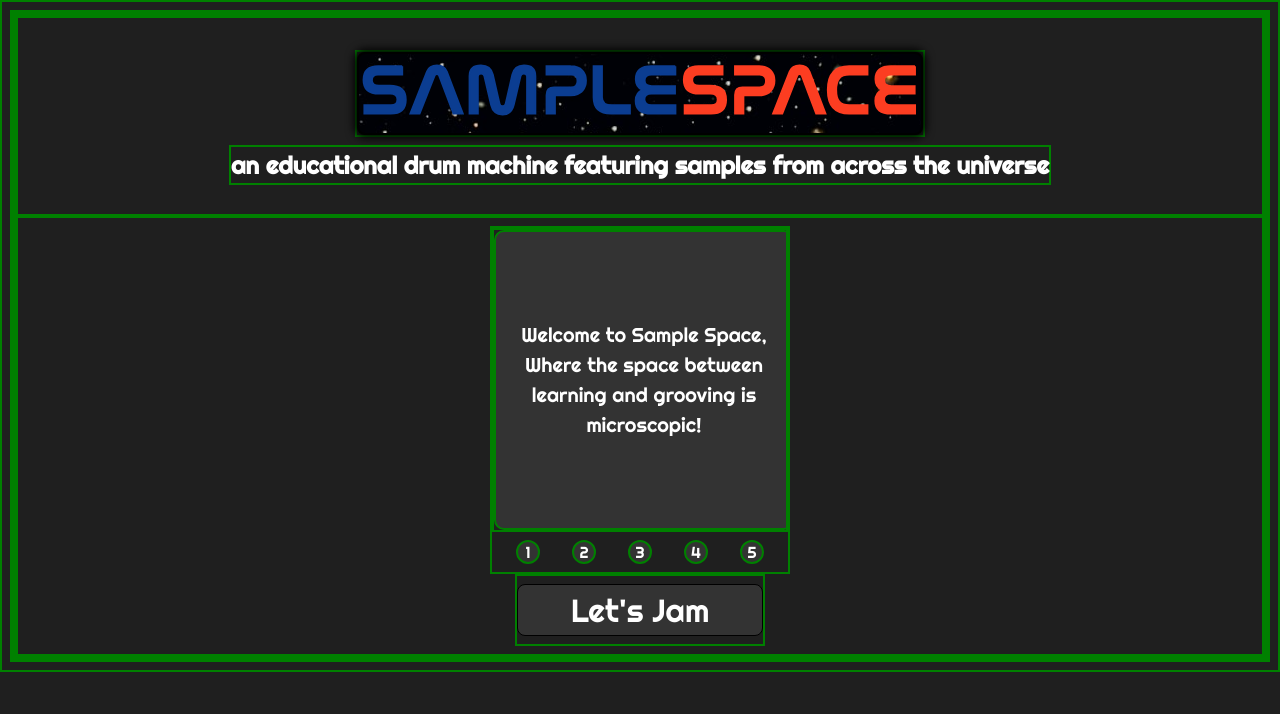
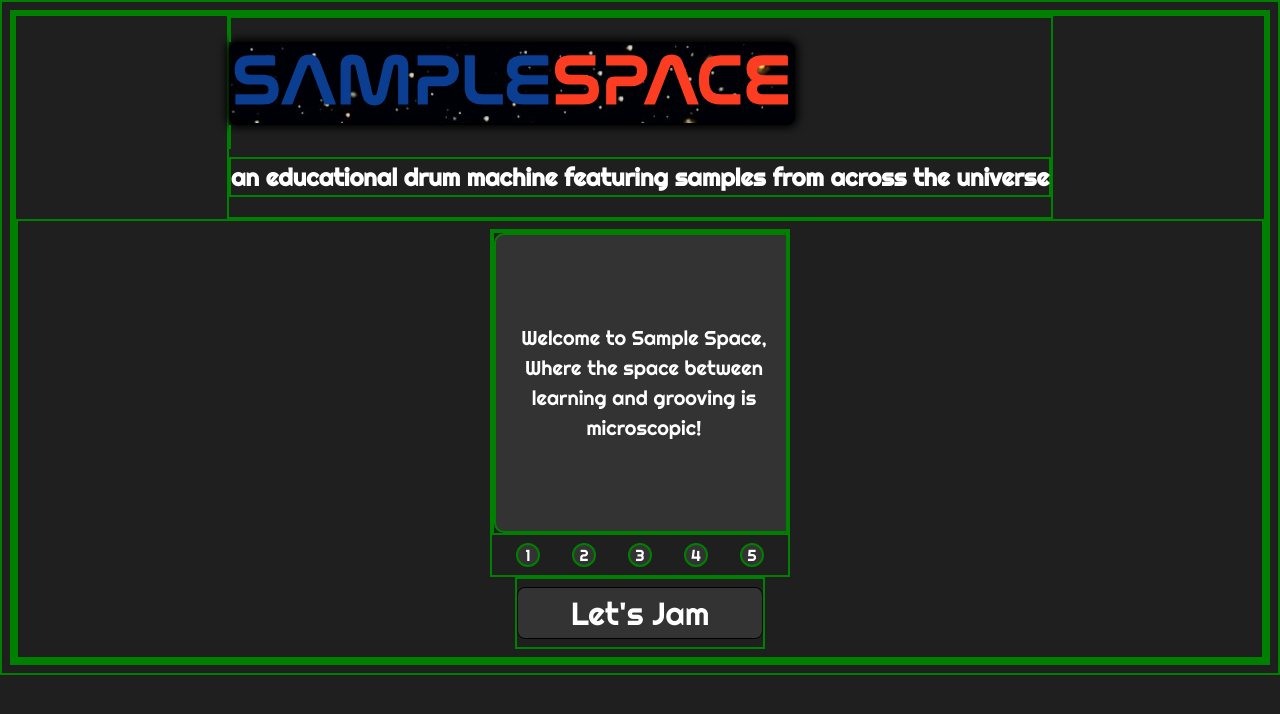
Before and after one commit to Sample-Space/sampleSpaceFE, a React (Create React App) app: page / in a window 1280 px wide. Shown: the top 714 px of the page. Built offline with nearby package versions, Linux system fonts and the light colour scheme.

Commit message:
Make Headers unique

```diff
--- a/src/components/App/App.css
+++ b/src/components/App/App.css
@@ -8,7 +8,7 @@
   align-items: center;
 }
 
-header {
+.intro-header {
   width: 100%;
   height: 25vh;
   display: flex;
```
